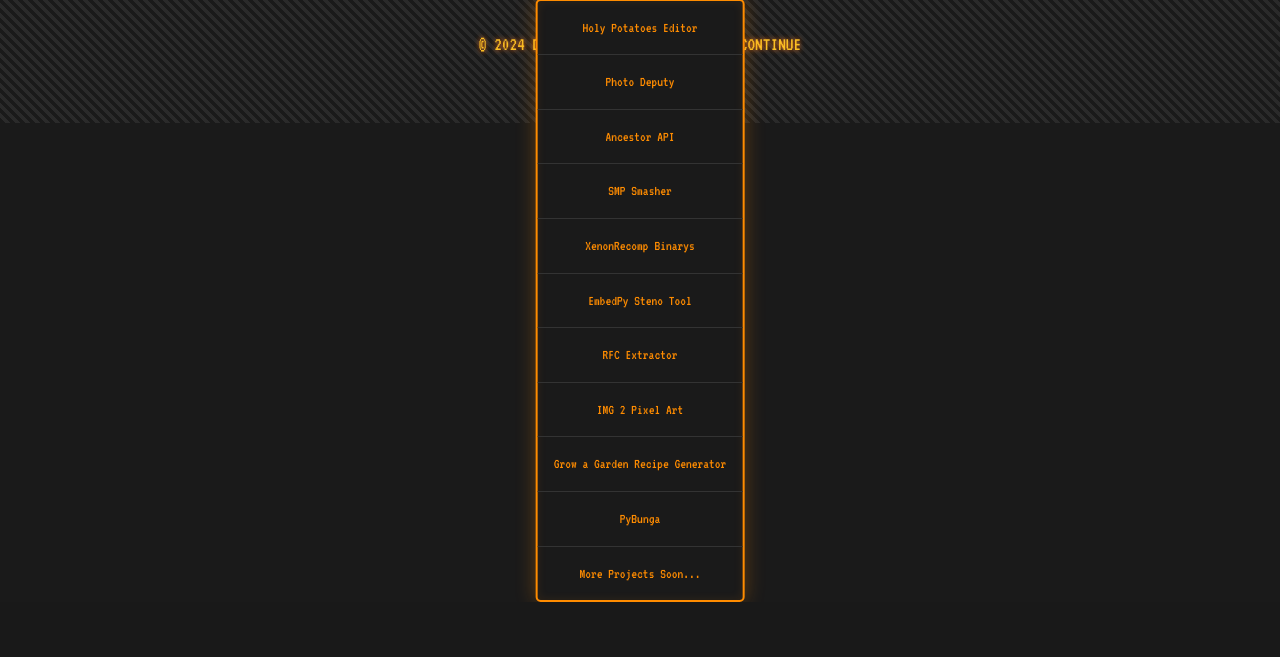
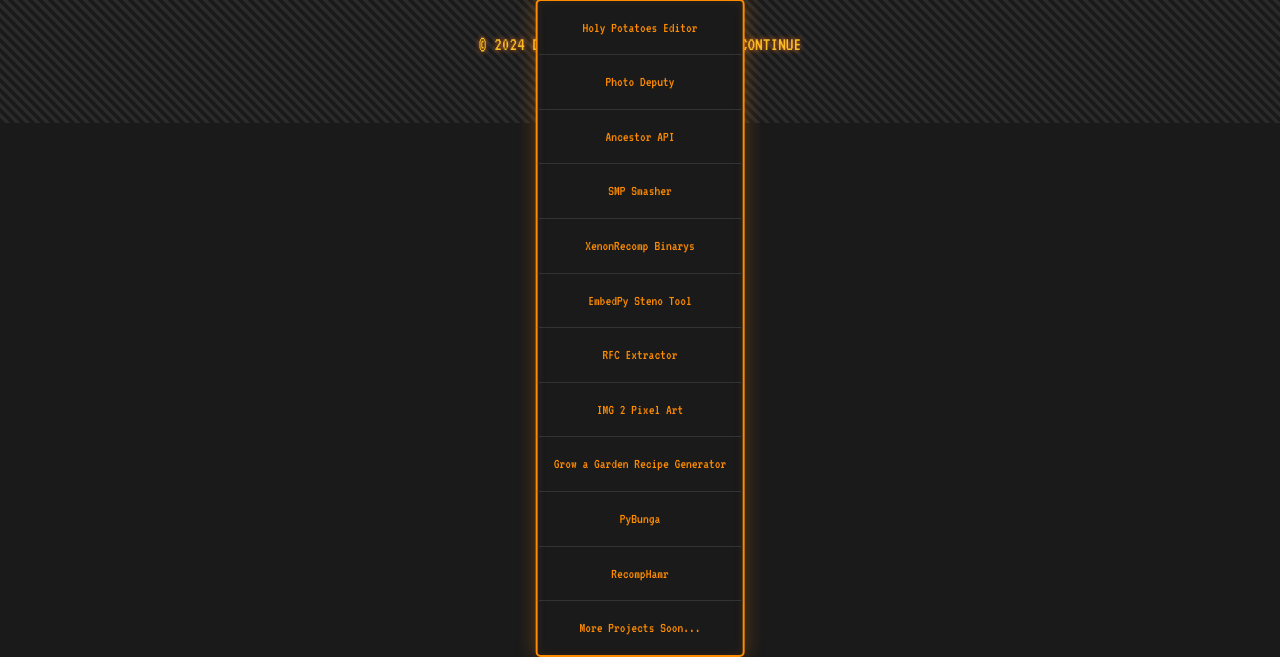
Before and after one commit to DohmBoy64Bit/DohmWebsite, a Flask app: page / in a window 1280 px wide, after a click on "CODE". Shown: the part 688-1345 px from the top of the page. Before the commit the page ends 1290 px from the top, so only its background shows below. Run offline with Flask 3, Linux system fonts and the light colour scheme; data that the repository does not hold is empty; some libraries are stand-ins or nearby versions.

Commit message:
Update index.html

```diff
--- a/templates/index.html
+++ b/templates/index.html
@@ -582,6 +582,8 @@ arcade games. 90s nostalgia meets modern web tools.{% endblock %}
                 title="Grow a Garden Recipe Generator">Grow a Garden Recipe Generator</a>
 			<a href="https://github.com/DohmBoy64Bit/pyBunga/tree/main" class="dropdown-item"
                 title="PyBunga">PyBunga</a>
+			<a href="https://github.com/DohmBoy64Bit/RecompHamr" class="dropdown-item"
+                title="RecompHamr">RecompHamr</a>
             <a href="#" class="dropdown-item">More Projects Soon...</a>
         </div>
     </div>
```
